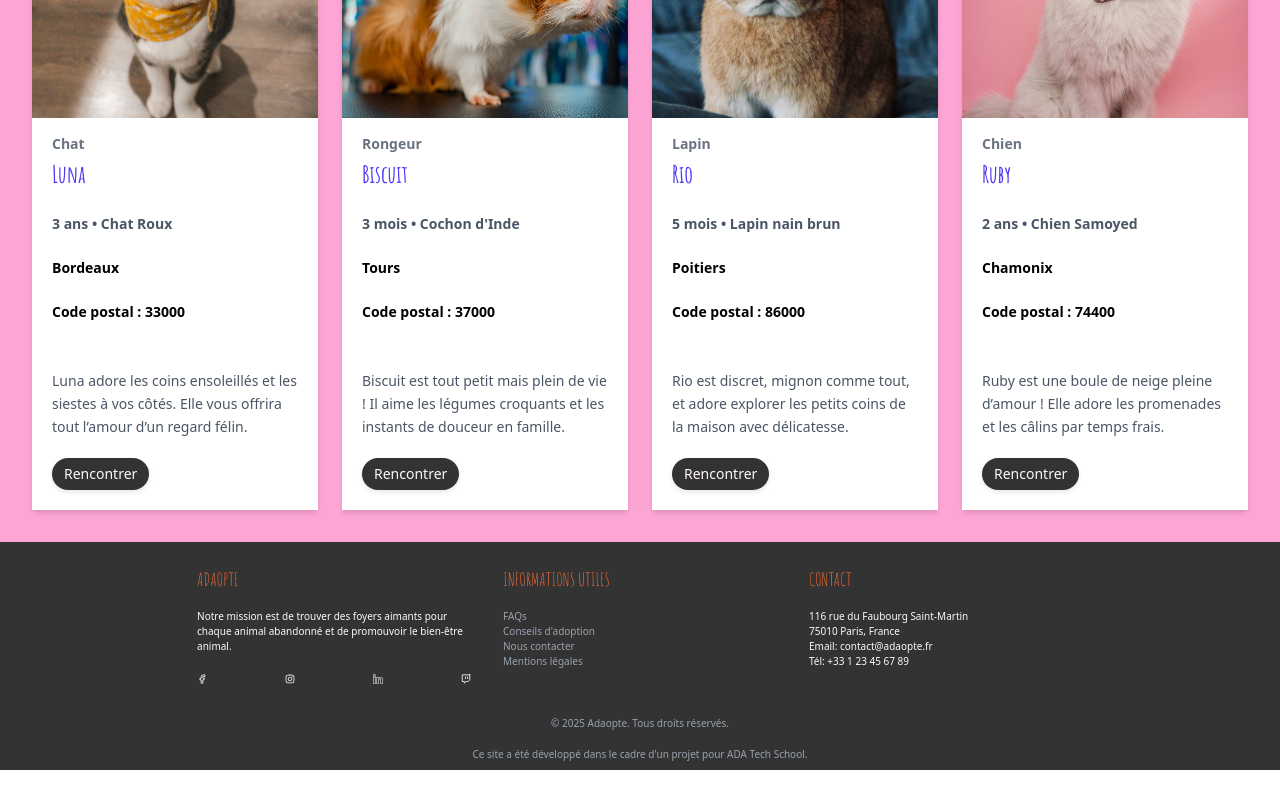
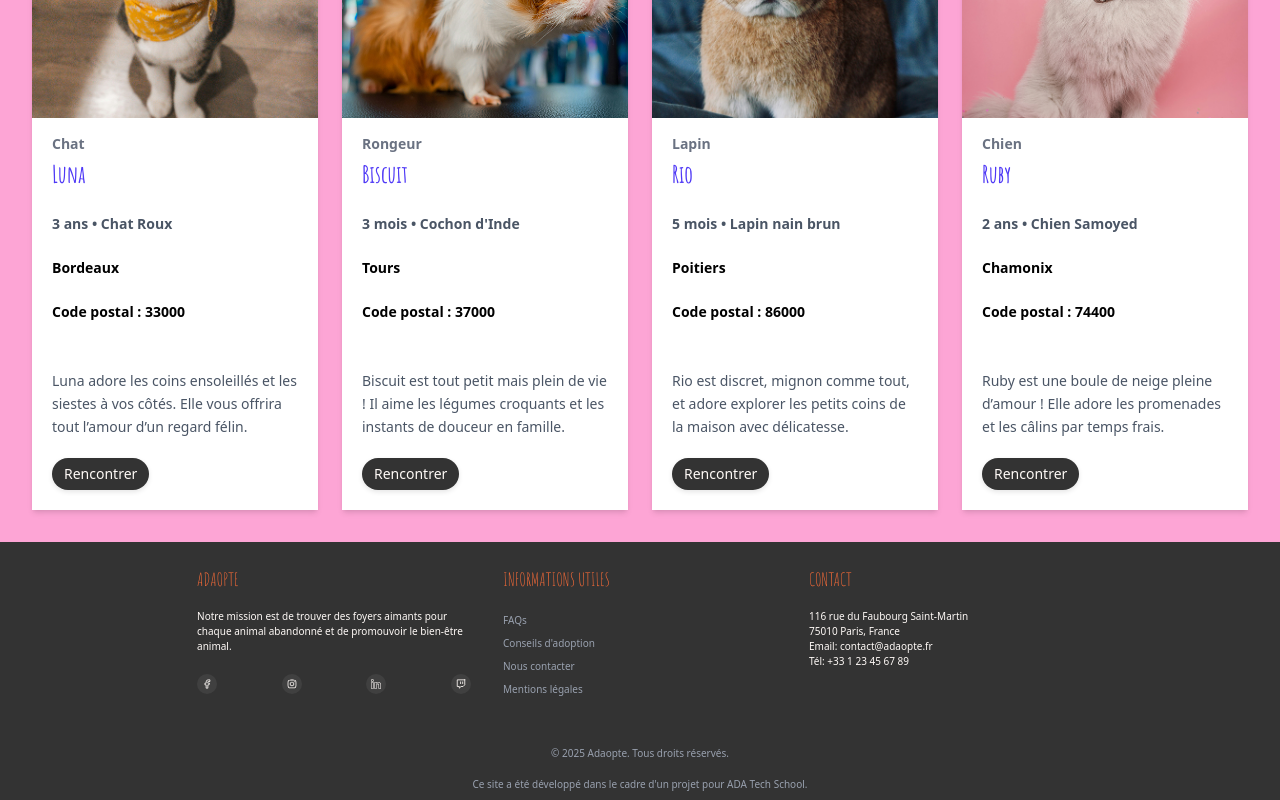
Before and after one commit to gaultierpatrice/adaopte, a React (Vite) app: page /listing in a window 1280 px wide. Shown: the part 917-1717 px from the top of the page. Before the commit the page ends 1687 px from the top, so only its background shows below. Built offline with nearby package versions, Linux system fonts and the light colour scheme.

Commit message:
style: footer style improvement

```diff
--- a/src/components/Footer.tsx
+++ b/src/components/Footer.tsx
@@ -15,16 +15,28 @@ export default function Footer() {
               abandonné et de promouvoir le bien-être animal.
             </p>
             <div className="flex flex-row justify-between mt-5">
-              <a>
+              <a
+                href="#"
+                className="flex items-center justify-center h-5 w-5 bg-neutral-700 rounded-full"
+              >
                 <LuFacebook />
               </a>
-              <a>
+              <a
+                href="#"
+                className="flex items-center justify-center h-5 w-5 bg-neutral-700 rounded-full"
+              >
                 <FaInstagram />
               </a>
-              <a>
+              <a
+                href="#"
+                className="flex items-center justify-center h-5 w-5 bg-neutral-700 rounded-full"
+              >
                 <SlSocialLinkedin />
               </a>
-              <a>
+              <a
+                href="#"
+                className="flex items-center justify-center h-5 w-5 bg-neutral-700 rounded-full"
+              >
                 <LuTwitch />
               </a>
             </div>
@@ -32,7 +44,7 @@ export default function Footer() {
 
           <section className="flex-1">
             <h2>INFORMATIONS UTILES</h2>
-            <ul className="text-gray-400">
+            <ul className="flex flex-col h-full justify-around py-5 text-gray-400">
               <li>
                 <a href="#">FAQs</a>
               </li>
@@ -58,7 +70,7 @@ export default function Footer() {
             </ul>
           </section>
         </div>
-        <div className="flex flex-col justify-center items-center text-gray-400">
+        <div className="flex flex-col justify-center items-center text-gray-400 mt-5">
           <p>© 2025 Adaopte. Tous droits réservés.</p>
           <p>
             Ce site a été développé dans le cadre d'un projet pour ADA Tech
```
